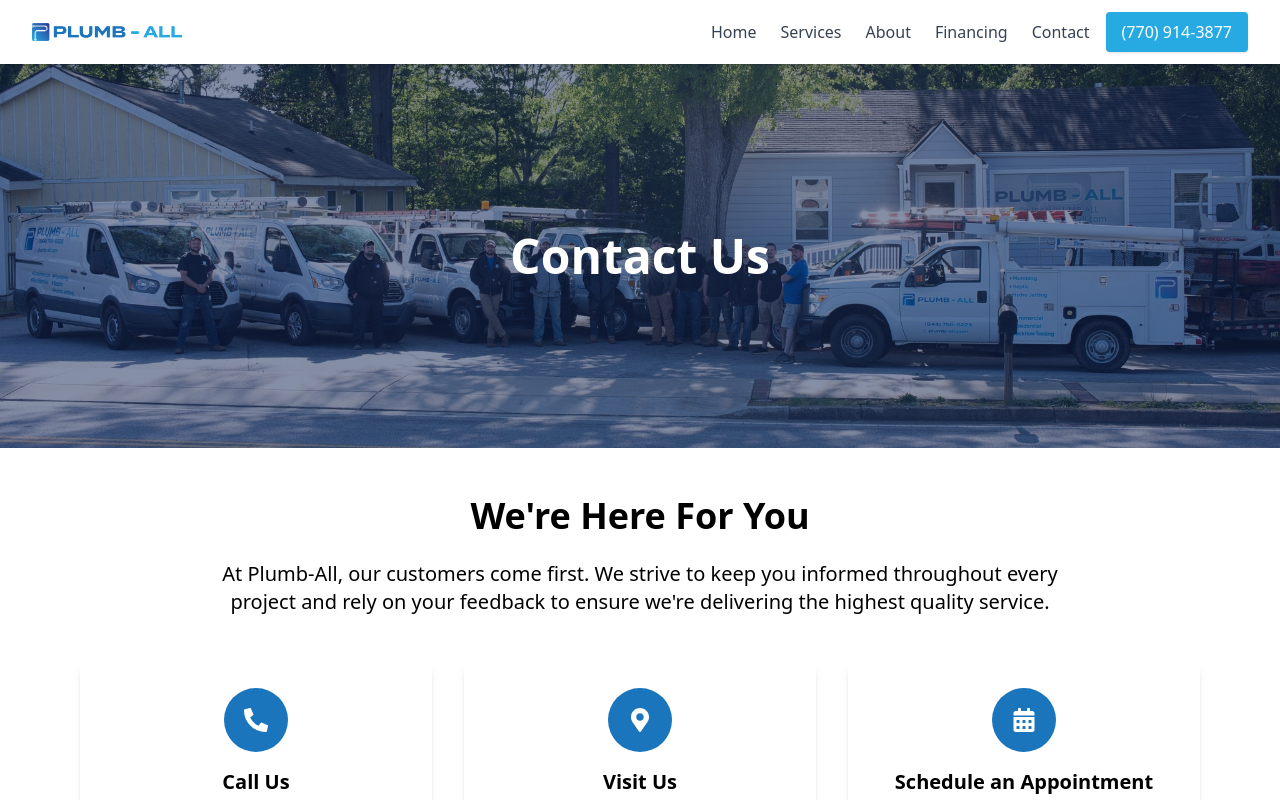
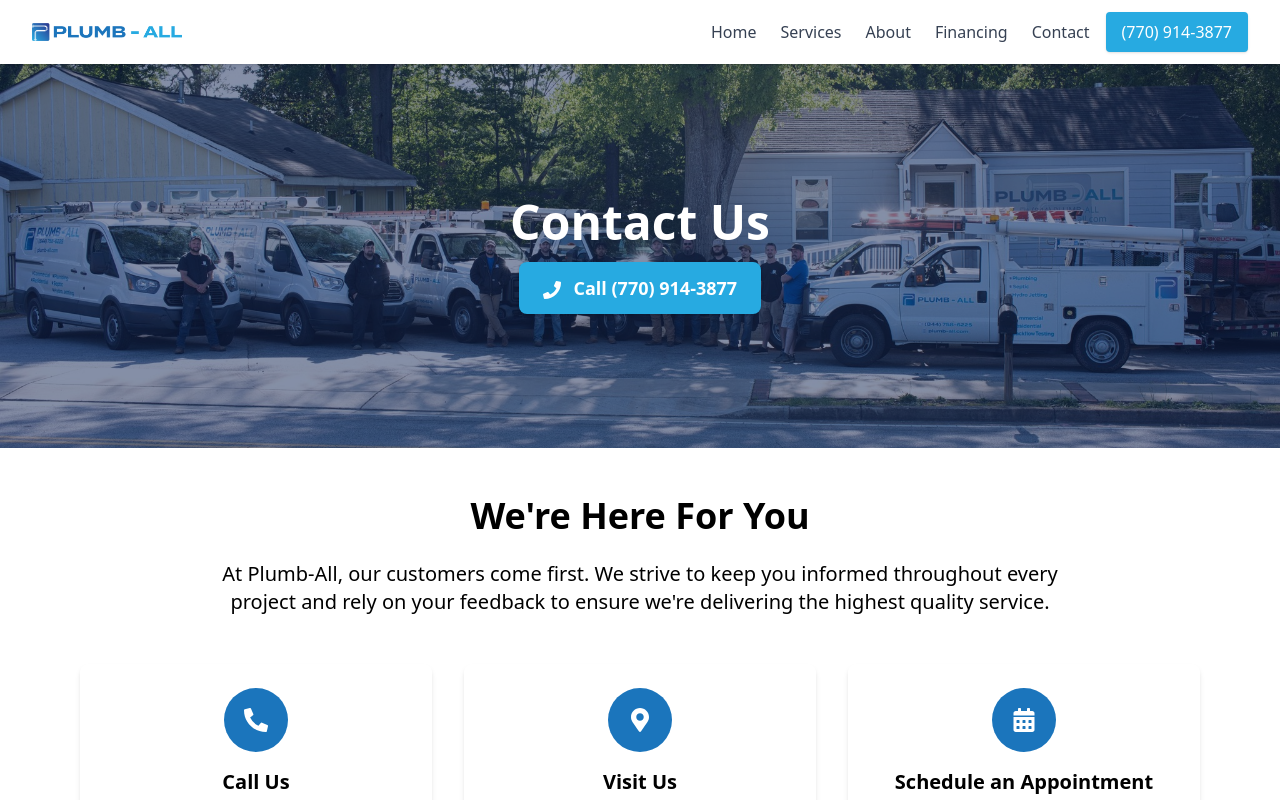
Before and after one commit to DeathCamel58/plumb-all-nextjs, a Next.js app: page /contact in a window 1280 px wide. Shown: the top 800 px of the page. Built offline with nearby package versions, Linux system fonts and the light colour scheme.

Commit message:
Header: Add the CTA button

```diff
--- a/src/components/BannerHeader.tsx
+++ b/src/components/BannerHeader.tsx
@@ -2,15 +2,18 @@
 
 import React from 'react';
 import Image, {StaticImageData} from "next/image";
+import {FaPhone} from "react-icons/fa";
 
 export default function BannerHeader({
                                        image,
                                        altText,
                                        title,
+                                       showCTA = true,
                                      }: {
   image: StaticImageData;
   altText: string;
   title: string;
+  showCTA?: boolean;
 }) {
   return (
     <div className="relative w-full h-64 md:h-96">
@@ -23,7 +26,17 @@
         placeholder="blur"
       />
       <div className="absolute inset-0 background-theme-4/50 bg-opacity-50 flex items-center justify-center">
-        <h1 className="text-4xl md:text-5xl font-bold text-white">{title}</h1>
+        <div className="flex flex-col items-center justify-center text-center px-4">
+          <h1 className="text-4xl md:text-5xl font-bold text-white mb-4">{title}</h1>
+          {showCTA && (
+            <a
+              href="tel:+17709143877"
+              className="inline-block background-theme-1 text-white px-6 py-3 rounded-lg hover:background-theme-2 transition text-lg font-semibold shadow"
+            >
+                <FaPhone className="inline-block mr-2" /> Call (770) 914-3877
+            </a>
+          )}
+        </div>
       </div>
     </div>
   );
```
